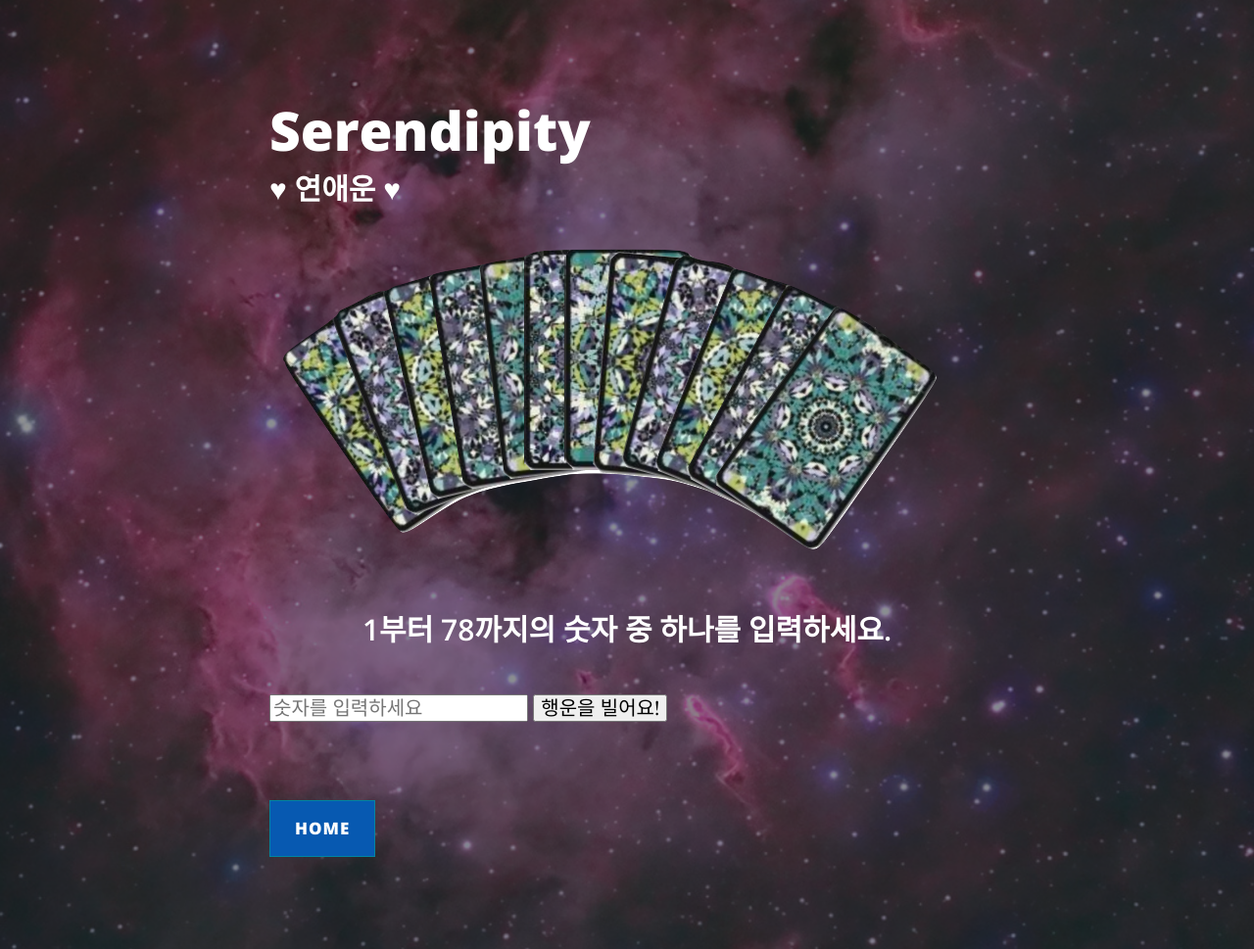
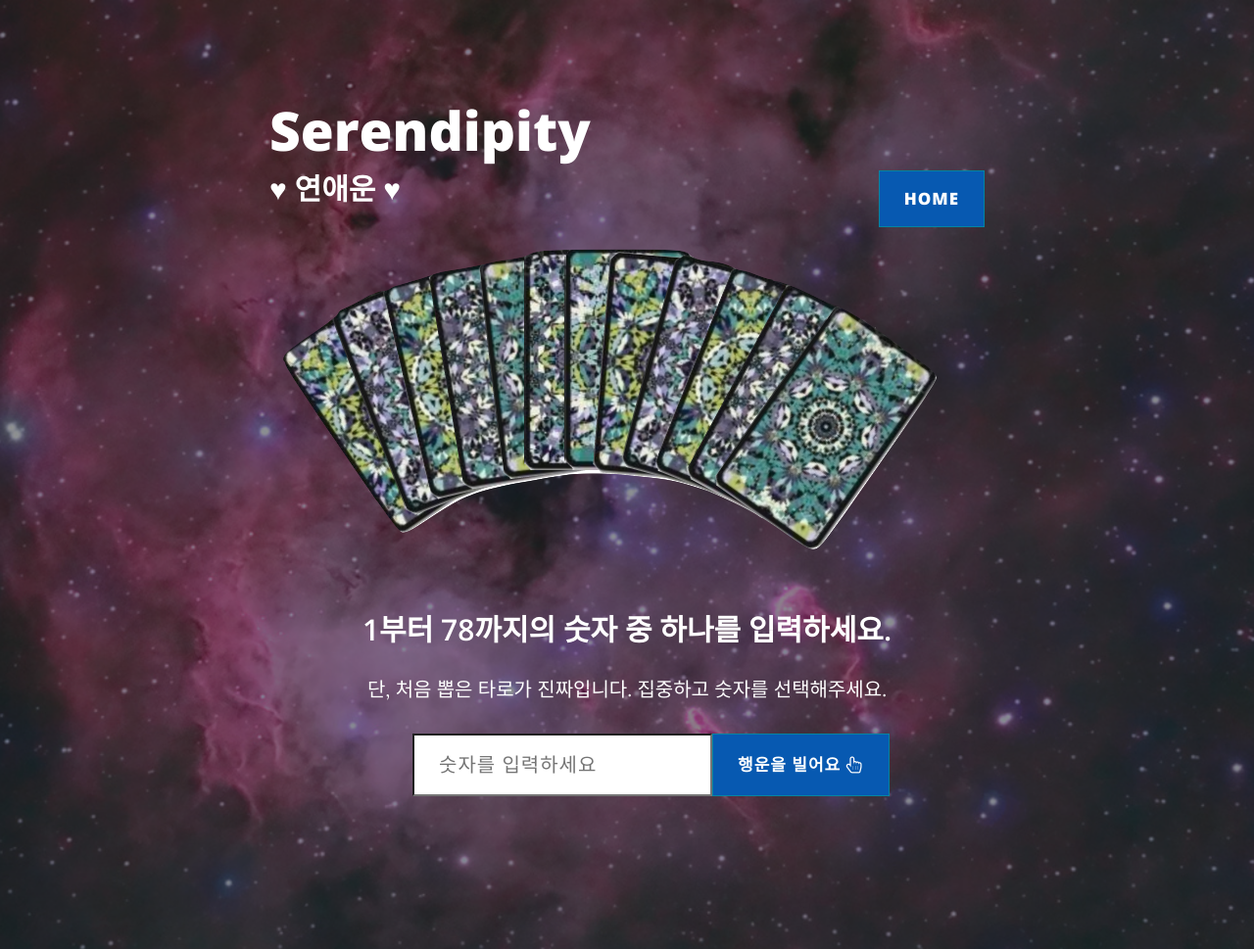
Before and after one commit to yeonjukim/serendipity, a website: page bootstrap/inputLove.html in a window 1280 px wide. Shown: the top 969 px of the page at 98% size. Drawn offline with nearby package versions, Linux system fonts and the light colour scheme.

Commit message:
번호입력페이지 디자인수정

```diff
--- a/bootstrap/css/common.css
+++ b/bootstrap/css/common.css
@@ -1,6 +1,7 @@
-.center-btn {
+.right-btn {
     position: relative;
-    top: 80px;
+        float: right;
+
 }
 .custom-color{
   background-color: rgb(7, 89, 177);
@@ -8,7 +9,7 @@
 .p-center {
   text-align: center;
   margin-top: 50px !important;
-  margin-bottom: 50px !important;
+
 }
 .custom-title {
       padding-top: 100px !important;
@@ -16,3 +17,18 @@
 .btn-font{
       font-size: 0.85em;
 }
+.select-notice{
+text-align: center;
+}
+.input-form{
+  font-weight: 400;
+padding: 15px 25px;
+letter-spacing: 1px;
+text-transform: uppercase;
+border-radius: 0;
+font-family: 'Open Sans','Helvetica Neue',Helvetica,Arial,sans-serif;
+}
+.input-wrap{
+  display: flex;
+      padding: 0 20%;
+}
--- a/bootstrap/css/result.css
+++ b/bootstrap/css/result.css
@@ -4,8 +4,8 @@
   position: relative;
   display: flex;
   justify-content: center;
-  height: 700px;
-      margin-bottom: 100px;
+  height: 800px;
+      margin-bottom: 10%;
 }
 
 #title {
--- a/bootstrap/inputLove.html
+++ b/bootstrap/inputLove.html
@@ -62,16 +62,20 @@
         <div class="col-lg-8 col-md-10 mx-auto">
 
           <div class="post-heading custom-title">
-            <h1>Serendipity</h1>
+            <h1>Serendipity</h1> <a class="btn btn-primary right-btn custom-color btn-font" href="index.html">Home</a>
             <h3 class="subheading">♥︎ 연애운 ♥︎</h3>
+
             <img id="backCard" src="img/cardImage.png" alt="">
             <h3 id="sentence" class="subheading p-center">1부터 78까지의 숫자 중 하나를 입력하세요.</h3>
-            <span class="meta">
+            <p class="select-notice">단, 처음 뽑은 타로가 진짜입니다. 집중하고 숫자를 선택해주세요.</p>
+
               <form id="form">
-                <input id="inputNum" type="text" name="num" size="20" placeholder="숫자를 입력하세요">
-                <input id="submit" type="submit" name="sub" value="행운을 빌어요!">
-              </form></span>
-              <a class="btn btn-primary center-btn custom-color btn-font" href="index.html">Home</a>
+                <div class="input-wrap">
+                  <input id="inputNum" type="text" name="num" size="20" placeholder="숫자를 입력하세요" class="input-form">
+                  <button id="submit" type="submit" name="sub" class="btn btn-primary custom-color btn-font">행운을 빌어요 <i class="fa fa-hand-pointer-o" aria-hidden="true"></i></button>
+                </div>
+              </form>
+
           </div>
         </div>
       </div>
```
Also changed, not shown: bootstrap/inputToday.html (+7 -5 lines), bootstrap/resultLove.html (+4 -2 lines), bootstrap/resultToday.html (+7 -3 lines).
